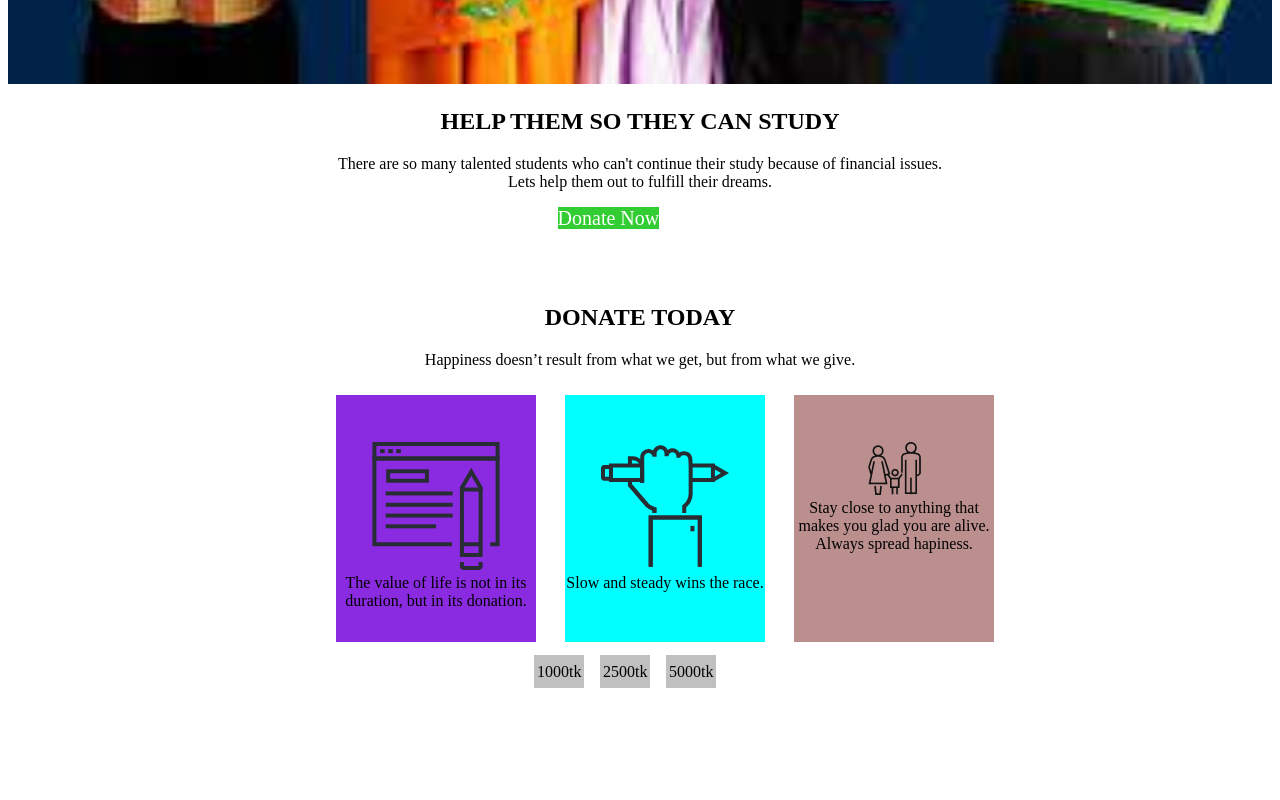
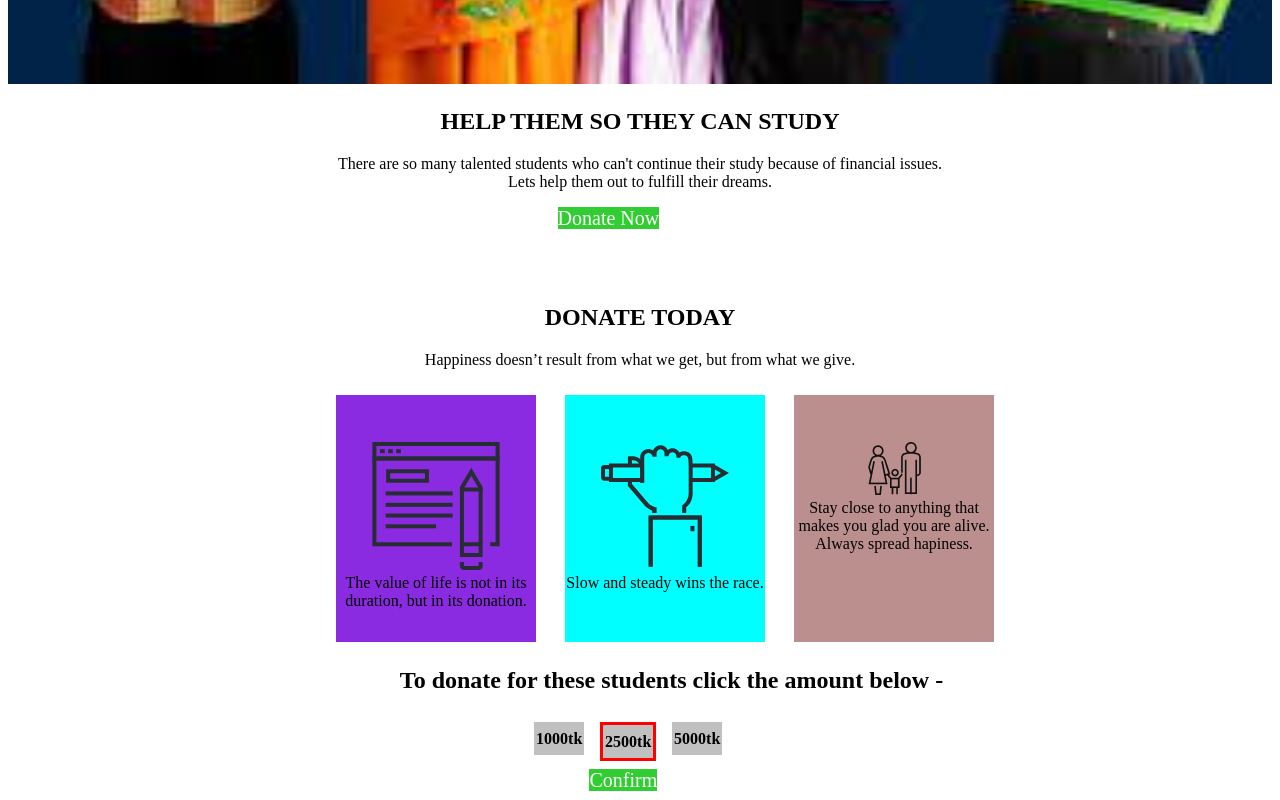
Before and after one commit to Md-Sajid-Hasan/Assignment-1, a plain HTML site: page index.html in a window 1280 px wide. Shown: the part 504-1304 px from the top of the page. Before the commit the page ends 1208 px from the top, so only its background shows below. Drawn offline with Linux system fonts and the light colour scheme; a web font is replaced by a local one.

Commit message:
firt commit

```diff
--- a/index.html
+++ b/index.html
@@ -18,7 +18,7 @@
         <div class="paragraph">
             <h1 class="middle2"> <span class="orange-color">HELP THEM SO THEY CAN STUDY</span></h1>
             <p class="middle">There are so many talented students who can't continue their study because of financial issues. <br>Lets help them out to fulfill their dreams.</p>
-            <p class="center"><a class="button" target="_blank" href="https://www.bkash.com/">Donate Now</a>  </p>
+            <p class="center"><a class="button" target="_blank" href="https://www.bkash.com/">Donate Now</a></p>
         </div>
     </section>
 
@@ -45,11 +45,23 @@
 
     <section>
 
+        <div>
+
+            <h2 class="h2">To donate for these students click the amount below -</h2>
+
+        </div>
+
         <div class="flex1">
 
-            <div id="sbox" class="sbox">1000tk</div>
-            <div id="sbox2" class="sbox2">2500tk</div>
-            <div id="sbox3" class="sbox3">5000tk</div>
+            <div id="sbox" class="sbox"><b>1000tk</b></div>
+            <div id="sbox2" class="sbox2"><b>2500tk</b></div>
+            <div id="sbox3" class="sbox3"><b>5000tk</b></div>
+
+        </div>
+
+        <div class="confirm1">
+
+            <a target="_blank" class="confirm" href="https://www.bkash.com/">Confirm</a>
 
         </div>
 
--- a/style.css
+++ b/style.css
@@ -123,8 +123,23 @@
 .sbox2{
     text-align: center;
     padding-top: 1%;
+    border-style: solid;
+    border-color: red;
 }
 .sbox3{
     text-align: center;
     padding-top: 1%;
 }
+.h2{
+    padding-left: 31%;
+}
+.confirm{
+    text-decoration: none;
+    color: white;
+    background-color: limegreen;
+    font-size: 20px;
+    text-align: center;
+}
+.confirm1{
+    padding-left: 46%;
+}
```
